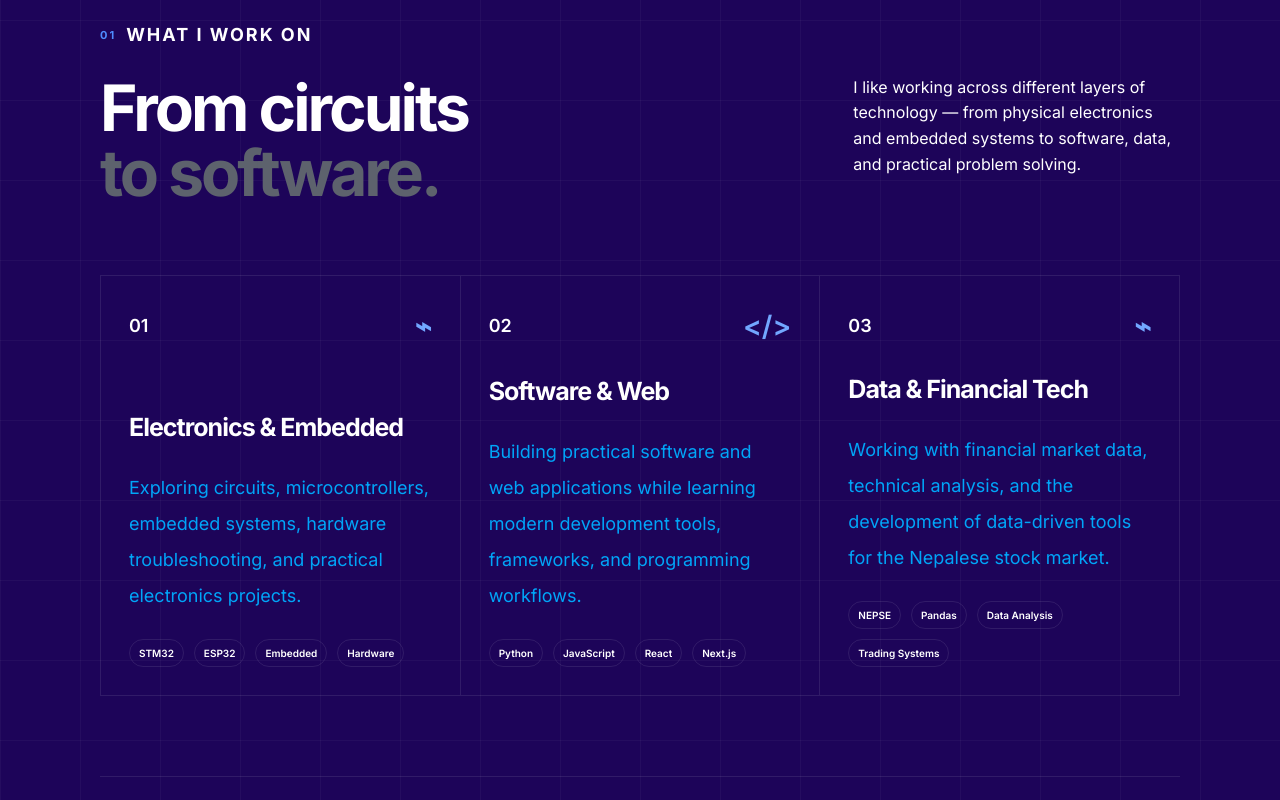
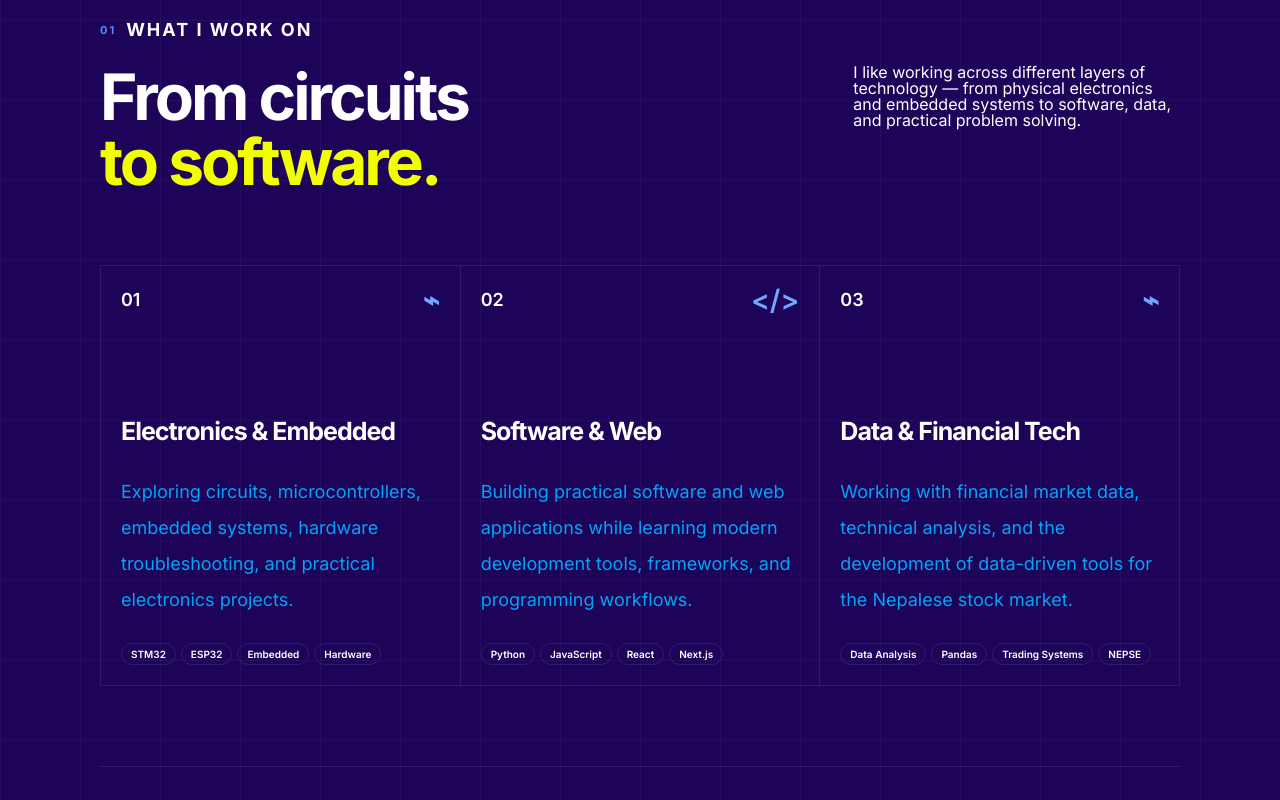
Before and after one commit to RajKhem/yk-portfolio, a Next.js app: page / in a window 1280 px wide. Shown: the part 780-1580 px from the top of the page. Built offline with nearby package versions, Linux system fonts and the light colour scheme.

Commit message:
skill play card update

```diff
--- a/app/globals.css
+++ b/app/globals.css
@@ -41,7 +41,7 @@ body {
 
   color: #ffffff;
   font-family: "Inter", sans-serif;
-  line-height: 1.6;
+  line-height: 1;
   -webkit-font-smoothing: antialiased;
 }
 
@@ -727,18 +727,14 @@ color: var(--accent);
 }
 
 .skill-card:hover {
-  background: #fff;
-  color: #1d0459;
-  /* background: #3a0a8f;
-  color: #fff; */
+  /* background: #fff;
+  color: #1d0459; */
+  background: #3a0a8f;
+  color: #fff;
   transition: background 0.25s ease;
   transform: scale(1.05);
 }
 
-/* .skill-card span {
-  color: #fff;
-  font-size: 12px;
-} */
 
 .skill-card strong {
   font-size: 20px;
@@ -923,11 +919,9 @@ color: var(--accent);
 
 .contact-eyebrow {
   color: var(--accent-bright);
-
-  font-size: 12px;
+  font-size: 16px;
   font-weight: 700;
   letter-spacing: 2px;
-
   margin-bottom: 20px;
 }
 
@@ -1150,7 +1144,7 @@ color: var(--accent);
 }
 
 .work-header h2 span {
-  color: #5d626d;
+  color: #f2ff00;
 }
 
 .work-header > p {
@@ -1172,7 +1166,7 @@ color: var(--accent);
 .work-card {
   min-height: 420px;
 
-  padding: 28px;
+  padding: 20px;
 
   border-right: 1px solid var(--border);
   border-bottom: 1px solid var(--border);
@@ -1233,8 +1227,7 @@ color: var(--accent);
 .work-tags {
   display: flex;
   flex-wrap: wrap;
-  gap: 10px;
-
+  gap: 5px;
   margin-top: 25px;
 }
 
@@ -1243,9 +1236,7 @@ color: var(--accent);
 
   border: 1px solid var(--border);
   border-radius: 100px;
-
   color: #fff;
-
   font-size: 10px;
   font-weight: 600;
 }
@@ -1295,7 +1286,7 @@ color: var(--accent);
 .project-category {
   color: var(--accent-bright) !important;
 
-  font-size: 9px !important;
+  font-size: 12px !important;
   font-weight: 700;
 
   letter-spacing: 1.5px;
@@ -1398,7 +1389,7 @@ color: var(--accent);
 
   margin-top: 28px;
 
-  color: var(--text-muted);
+  color: #ffffff;
 
   font-size: 12px;
   line-height: 1.8;
--- a/app/page.js
+++ b/app/page.js
@@ -1,6 +1,7 @@
 import projects from "@/data/projects";
 import ProjectCard from "@/components/ProjectCard";
 import Link from "next/link";
+import Image from "next/image";
 
 {/* Selected Projects */}
 <section id="projects" className="section projects-section">
@@ -80,11 +81,11 @@ export default function Home() {
       {/* Hero */}
 <section className="hero-section">
   <div className="hero-main">
-
     {/* Right Content */}
     <div className="hero-visual">
       <div className="hero-image-wrap">
-        <img src="yk.png" alt="Khem Raj Yatri — Electronics, Software and Technology"/>
+        {/* <img src="yk.png" alt="Khem Raj Yatri — Electronics, Software and Technology"/> */}
+        <Image src="/yk.png" alt="Khem Raj Yatri — Electronics, Software and Technology" width={1200} height={800} className="w-full h-auto" />
       </div>
     </div>
 
@@ -226,10 +227,10 @@ export default function Home() {
               </p>
 
               <div className="work-tags">
+                <span>Data Analysis</span>
+                <span>Pandas</span>
+                <span>Trading Systems</span>
                 <span>NEPSE</span>
-                <span>Pandas</span>
-                <span>Data Analysis</span>
-                <span>Trading Systems</span>
               </div>
             </div>
           </article>
@@ -243,24 +244,12 @@ export default function Home() {
           ABOUT ME
         </div>
 
-        {/* <div className="about-intro">
-          <h3>
-            I like understanding
-            how things work —
-            <span> then building them myself.</span>
-          </h3>
-        </div> */}
-
         <div className="about-grid">
           <div className="about-profile">
             {/* <div className="about-profile-mark">YK<span>.</span></div> */}
               <div className="hero-image-wrap">
-                <img src="yk2.png" alt="Khem Raj Yatri — Electronics, Software and Technology"/>
+                <Image src="/yk2.png" alt="Khem Raj Yatri — Electronics, Software and Technology" width={1200} height={800} className="w-full h-auto" />
               </div>
-            {/* <p className="about-profile-label">
-              ELECTRONICS · SOFTWARE · DATA
-            </p> */}
-
           </div>
 
           <div className="about-story">
```
Also changed, not shown: public/yk2.jpg (deleted).
